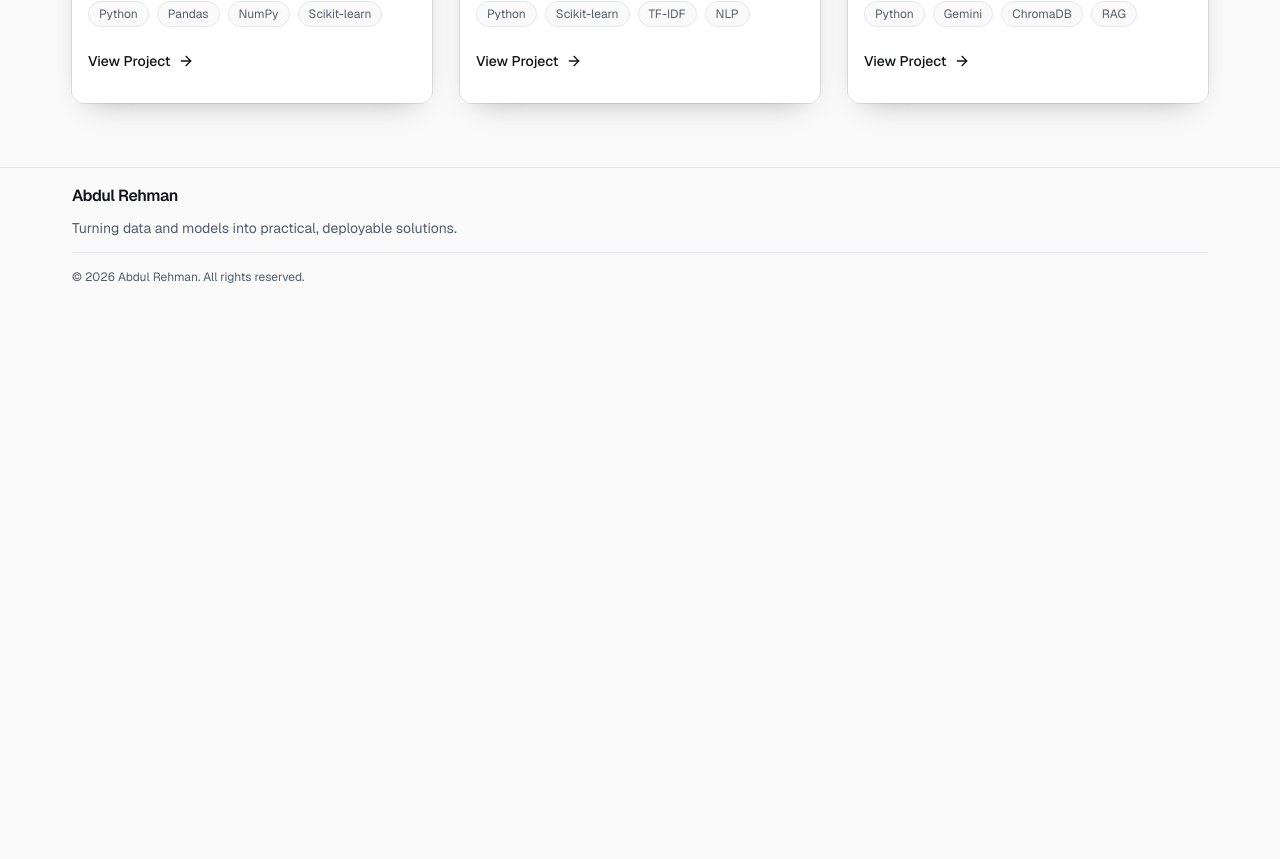
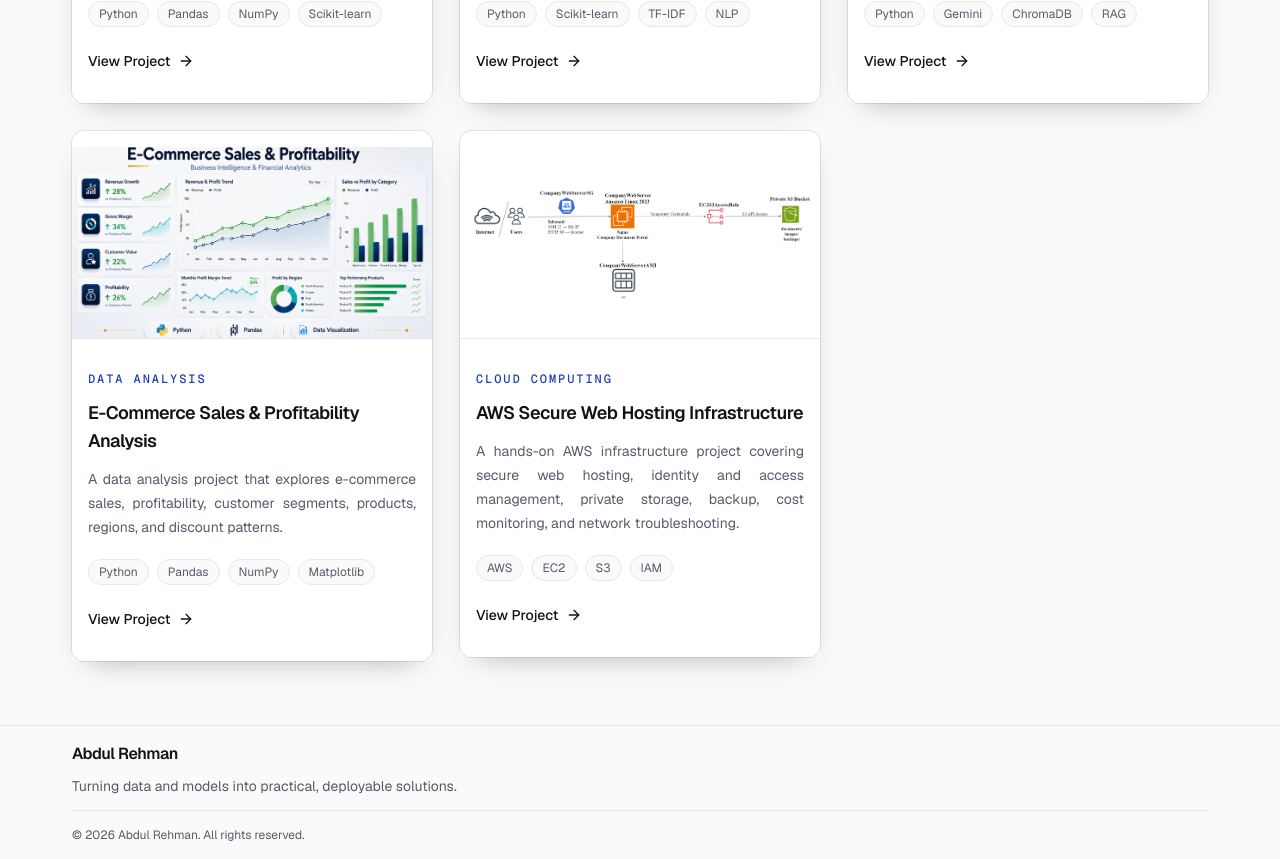
Before and after one commit to abdulrehmanml/ai-ml-portfolio, a Next.js app: page /projects in a window 1280 px wide. Shown: the part 1040-1899 px from the top of the page. Before the commit the page ends 1341 px from the top, so only its background shows below. Built offline with nearby package versions, Linux system fonts and the light colour scheme.

Commit message:
add remaining portfolio projects

```diff
--- a/src/components/projects/project-page.tsx
+++ b/src/components/projects/project-page.tsx
@@ -46,7 +46,7 @@ export function ProjectPage({ project }: ProjectPageProps) {
                     </span>
                   </div>
 
-                  <h1 className="mt-5 text-4xl font-semibold leading-[1.05] tracking-tight text-primary min-[560px]:text-[48px] lg:text-[60px] lg:whitespace-nowrap">
+                  <h1 className="mt-5 text-4xl font-semibold leading-[1.05] tracking-tight text-primary min-[560px]:text-[48px] lg:text-[60px]">
                     {project.title}
                   </h1>
 
@@ -346,7 +346,7 @@ export function ProjectPage({ project }: ProjectPageProps) {
                 </p>
 
                 <h2 className="mt-4 text-3xl font-semibold leading-[1.08] tracking-tight min-[560px]:text-[40px] lg:text-[44px]">
-                  Explore the source code and live application.
+                  {project.projectLinksDescription}
                 </h2>
               </div>
             </FadeIn>
@@ -370,30 +370,45 @@ export function ProjectPage({ project }: ProjectPageProps) {
                   </div>
                 </a>
               </SlideUp>
-              {project.liveDemoUrl && (
+
+              {project.documentationUrl ? (
                 <SlideUp>
-                  <a
-                    href={project.liveDemoUrl}
-                    target="_blank"
-                    rel="noopener noreferrer"
-                    className="group block w-48 border-t-2 border-border/80 py-4 pl-3 transition-colors duration-200 hover:border-primary"
-                  >
+                  <a href={project.documentationUrl} target="_blank" rel="noopener noreferrer" className="group block w-48 border-t-2 border-border/80 py-4 pl-3 transition-colors duration-200 hover:border-primary">
+                    <div className="inline-flex items-center">
+                      <div>
+                        <p className="font-mono text-xs font-medium uppercase tracking-[0.12em] text-primary transition-colors duration-200 group-hover:text-primary">
+                          Documentation
+                        </p>
+
+                        <h3 className="mt-2 text-base font-semibold tracking-tight text-foreground transition-colors duration-200 group-hover:text-primary">
+                          View Documentation
+                        </h3>
+                      </div>
+
+                      <ArrowUpRight className="ml-1 size-5 shrink-0 text-muted-foreground transition-all duration-200 group-hover:-translate-y-0.5 group-hover:translate-x-0.5 group-hover:text-primary" strokeWidth={1.7}aria-hidden="true"/>
+                    </div>
+                  </a>
+                </SlideUp>
+              ) : project.liveDemoUrl ? (
+                <SlideUp>
+                  <a href={project.liveDemoUrl} target="_blank" rel="noopener noreferrer" className="group block w-48 border-t-2 border-border/80 py-4 pl-3 transition-colors duration-200 hover:border-primary">
                     <div className="inline-flex items-center">
                       <div>
                         <p className="font-mono text-xs font-medium uppercase tracking-[0.12em] text-primary transition-colors duration-200 group-hover:text-primary">
                           Live Application
                         </p>
+
                         <h3 className="mt-2 text-base font-semibold tracking-tight text-foreground transition-colors duration-200 group-hover:text-primary">
                           Open Application
                         </h3>
                       </div>
-                      <ArrowUpRight className="ml-1 size-5 shrink-0 text-muted-foreground transition-all duration-200 group-hover:-translate-y-0.5 group-hover:translate-x-0.5 group-hover:text-primary" strokeWidth={1.7}
-                        aria-hidden="true"
-                      />
+
+                      <ArrowUpRight className="ml-1 size-5 shrink-0 text-muted-foreground transition-all duration-200 group-hover:-translate-y-0.5 group-hover:translate-x-0.5 group-hover:text-primary" strokeWidth={1.7} aria-hidden="true"/>
                     </div>
                   </a>
                 </SlideUp>
-              )}
+              ) : null}
+
             </div>
           </Container>
         </Section>
--- a/src/data/projects.ts
+++ b/src/data/projects.ts
@@ -41,6 +41,7 @@ export const projects: Project[] = [
     href: "/projects/customer-churn-prediction",
     githubUrl: "https://github.com/abdulrehmanml/customer-churn-prediction-ml",
     liveDemoUrl: "https://customer-churn-prediction-engine.streamlit.app/",
+    projectLinksDescription: "Explore the source code and live application.",
   },
 
   {
@@ -74,6 +75,7 @@ export const projects: Project[] = [
     href: "/projects/sentiment-analysis",
     githubUrl: "https://github.com/abdulrehmanml/sentiment-analysis-system",
     liveDemoUrl: "https://sentiment-analysis-system-nlp.streamlit.app/",
+    projectLinksDescription: "Explore the source code and live application.",
   },
 
   {
@@ -114,5 +116,92 @@ export const projects: Project[] = [
     href: "/projects/agrofarm-ai",
     githubUrl: "https://github.com/abdulrehmanml/agrofarm-ai",
     liveDemoUrl: "https://agrofarm-ai.streamlit.app/",
+    projectLinksDescription: "Explore the source code and live application.",
+  },
+
+  {
+    slug: "ecommerce-sales-profitability-analysis",
+    title: "E-Commerce Sales & Profitability Analysis",
+    category: "Data Analysis",
+    description:
+      "A data analysis project that explores e-commerce sales, profitability, customer segments, products, regions, and discount patterns.",
+    problem:
+      "The goal was to understand sales and profitability patterns across products, customers, regions, and discounts to support clearer business decisions.",
+    solution:
+      "Built a data analysis workflow that cleans and transforms transaction data, performs exploratory analysis, visualizes patterns, and derives business insights.",
+    workflow: [
+      "Data Understanding",
+      "Data Quality Assessment",
+      "Feature Engineering",
+      "Exploratory Data Analysis",
+      "Business Analysis",
+      "Insights & Recommendations",
+    ],
+    keyWork: [
+      "Data quality assessment",
+      "Data preprocessing",
+      "Feature engineering",
+      "Exploratory analysis",
+      "Sales trend analysis",
+      "Product and regional analysis",
+      "Customer and discount analysis",
+      "Business insights",
+    ],
+    technologies: [
+      "Python",
+      "Pandas",
+      "NumPy",
+      "Matplotlib",
+      "Seaborn",
+      "Jupyter",
+    ],
+    image: "/images/projects/ecommerce-sales-profitability-analysis.png",
+    href: "/projects/ecommerce-sales-profitability-analysis",
+    githubUrl: "https://github.com/abdulrehman-02/ecommerce-sales-profitability-analysis",
+    documentationUrl: "https://github.com/abdulrehmanml/aws-secure-web-hosting-infrastructure/blob/main/documentation/AWSProjectDocumentation.pdf",
+    projectLinksDescription: "Explore the source code and documentation.",
+  },
+
+  {
+    slug: "aws-secure-web-hosting-infrastructure",
+    title: "AWS Secure Web Hosting Infrastructure",
+    category: "Cloud Computing",
+    description:
+      "A hands-on AWS infrastructure project covering secure web hosting, identity and access management, private storage, backup, cost monitoring, and network troubleshooting.",
+    problem:
+      "The goal was to build a small-business cloud infrastructure combining secure web hosting, storage, access control, backup, and basic cost management.",
+    solution:
+      "Built and configured an AWS environment using EC2, Nginx, IAM, Security Groups, S3, and an EC2 IAM role for secure infrastructure and storage workflows.",
+    workflow: [
+      "IAM & Access Control",
+      "EC2 & Security Groups",
+      "Nginx Web Hosting",
+      "Private S3 Storage",
+      "EC2-S3 Integration",
+      "Backup & Validation",
+    ],
+    keyWork: [
+      "IAM user and group management",
+      "MFA and permission validation",
+      "EC2 server configuration",
+      "Security Group configuration",
+      "Nginx web hosting",
+      "Private S3 configuration",
+      "EC2 IAM role integration",
+      "Infrastructure troubleshooting",
+    ],
+    technologies: [
+      "AWS",
+      "EC2",
+      "S3",
+      "IAM",
+      "Linux",
+      "Nginx",
+    ],
+    image: "/images/projects/aws-secure-web-hosting.png",
+    href: "/projects/aws-secure-web-hosting-infrastructure",
+    githubUrl: "https://github.com/abdulrehmanml/aws-secure-web-hosting-infrastructure",
+    documentationUrl: "https://github.com/abdulrehmanml/ecommerce-sales-profitability-analysis/blob/main/ecommerce-sales-analysis-report.pdf",
+    projectLinksDescription: "Explore the AWS implementation and documentation.",
   },
 ]
--- a/src/types/index.ts
+++ b/src/types/index.ts
@@ -12,4 +12,6 @@ export type Project = {
   href: string
   githubUrl: string
   liveDemoUrl?: string
+  documentationUrl?: string
+  projectLinksDescription?: string
 }
```
Also changed, not shown: public/images/projects/aws-secure-web-hosting.png (added), public/images/projects/ecommerce-sales-profitability-analysis.png (added).
